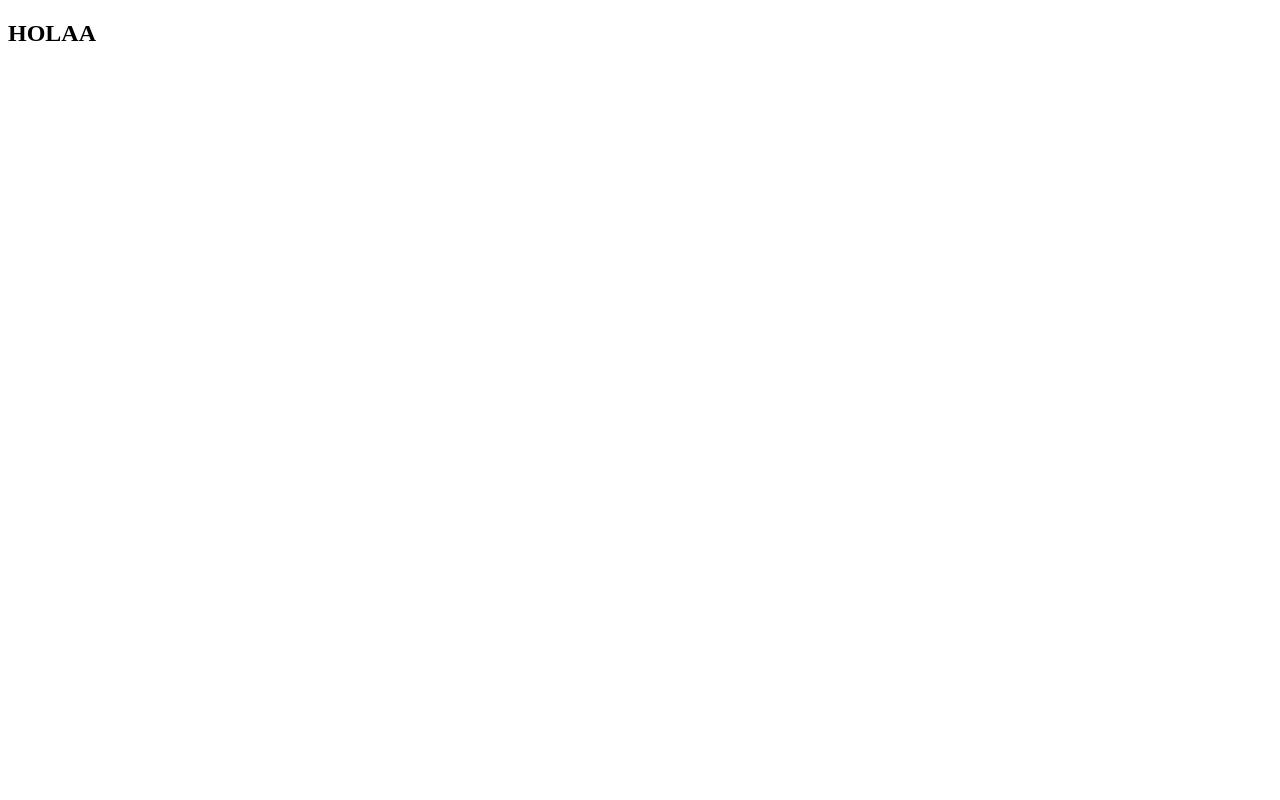
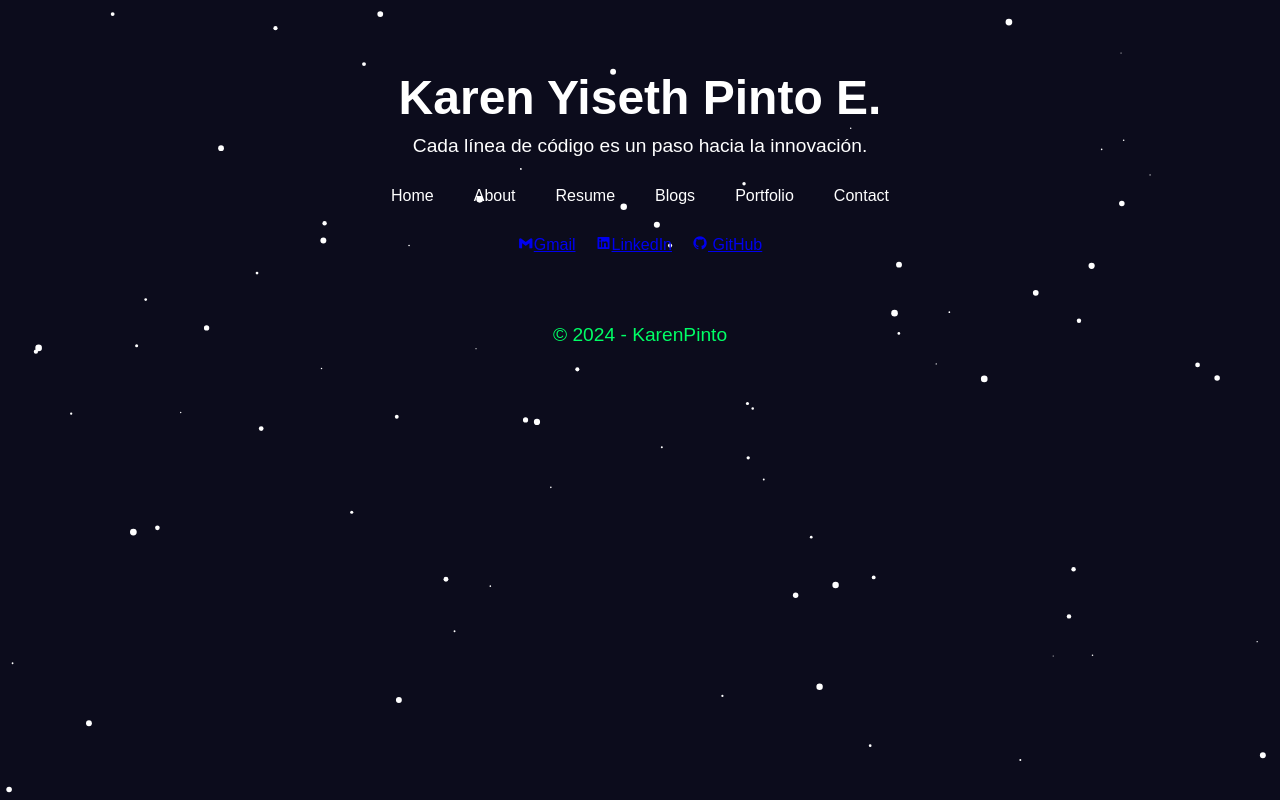
Before and after one commit to KarenYisethPintoEspejo/portafolio, a website: page public/index.html in a window 1280 px wide. Drawn offline with nearby package versions, Linux system fonts and the light colour scheme.

Commit message:
feat: :construction: Se comenzo con el fondo y texto de la primera pagina

```diff
--- a/public/css/style.css
+++ b/public/css/style.css
@@ -0,0 +1,92 @@
+* {
+    margin: 0;
+    padding: 0;
+    box-sizing: border-box;
+}
+
+body {
+    font-family: 'Arial', sans-serif;
+    background-color: #0c0c1c;
+    color: white;
+    text-align: center;
+    overflow: hidden;
+}
+
+.container {
+    max-width: 1200px;
+    margin: 0 auto;
+    padding: 20px;
+    position: relative;
+    z-index: 1;
+}
+
+header {
+    margin-top: 50px;
+}
+
+h1 {
+    font-size: 3rem;
+    font-weight: bold;
+}
+
+p {
+    font-size: 1.2rem;
+    margin-top: 10px;
+}
+
+nav ul {
+    list-style: none;
+    margin: 30px 0;
+    display: flex;
+    justify-content: center;
+    gap: 20px;
+}
+
+nav ul li a {
+    text-decoration: none;
+    color: white;
+    font-size: 1rem;
+    padding: 5px 10px;
+    border-bottom: 2px solid transparent;
+}
+
+nav ul li a:hover {
+    border-bottom: 2px solid #00ff66;
+}
+
+.social-icons {
+    margin-top: 30px;
+    display: flex;
+    justify-content: center;
+    gap: 20px;
+}
+
+.social-icons a img {
+    width: 30px;
+    height: 30px;
+    filter: brightness(0) invert(1);
+}
+
+.deer-image {
+    margin-top: 50px;
+}
+
+.deer-image img {
+    width: 300px;
+}
+
+footer {
+    margin-top: 50px;
+    font-size: 0.8rem;
+    color: #00ff66;
+}
+
+canvas {
+    display: block;
+    position: absolute;
+    top: 0;
+    left: 0;
+    width: 100%;
+    height: 100%;
+    z-index: -1;
+}
--- a/public/index.html
+++ b/public/index.html
@@ -1,11 +1,43 @@
 <!DOCTYPE html>
-<html lang="en">
+<html lang="es">
 <head>
     <meta charset="UTF-8">
     <meta name="viewport" content="width=device-width, initial-scale=1.0">
-    <title>Document</title>
+    <title>Portafolio Desarrollador</title>
+    <link rel="stylesheet" href="https://unpkg.com/boxicons@latest/css/boxicons.min.css">
+    <link rel="stylesheet" href="./css/style.css">
 </head>
 <body>
-    <h2>HOLAA</h2>
+    <canvas id="canvas"></canvas>
+
+    <div class="container">
+        <header>
+            <h1>Karen Yiseth Pinto E.</h1>
+            <p>Cada línea de código es un paso hacia la innovación.</p>
+        </header>
+
+        <nav>
+            <ul>
+                <li><a href="#home">Home</a></li>
+                <li><a href="#about">About</a></li>
+                <li><a href="#resume">Resume</a></li>
+                <li><a href="#blogs">Blogs</a></li>
+                <li><a href="#portfolio">Portfolio</a></li>
+                <li><a href="#contact">Contact</a></li>
+            </ul>
+        </nav>
+
+        <div class="social-icons">
+            <a href="#"><i class='bx bxl-gmail' ></i>Gmail</a>
+            <a href="#"><i class='bx bxl-linkedin-square' ></i>LinkedIn</a>
+            <a href="#"><i class='bx bxl-github'></i> GitHub</a>
+        </div>
+    </div>
+
+    <footer>
+        <p>&copy; 2024 - KarenPinto</p>
+    </footer>
+
+    <script src="./js/main.js"></script>
 </body>
 </html>
--- a/public/js/main.js
+++ b/public/js/main.js
@@ -0,0 +1,108 @@
+document.querySelectorAll('.social-icons a').forEach(icon => {
+    icon.addEventListener('mouseover', () => {
+        icon.style.transform = 'scale(1.2)';
+        icon.style.transition = 'transform 0.2s ease-in-out';
+    });
+
+    icon.addEventListener('mouseout', () => {
+        icon.style.transform = 'scale(1)';
+    });
+});
+
+const canvas = document.getElementById('canvas');
+const ctx = canvas.getContext('2d');
+canvas.width = window.innerWidth;
+canvas.height = window.innerHeight;
+
+const particlesArray = [];
+
+const mouse = {
+    x: null,
+    y: null,
+    radius: 100
+};
+
+
+window.addEventListener('mousemove', function(event) {
+    mouse.x = event.x;
+    mouse.y = event.y;
+});
+
+class Particle {
+    constructor(x, y, directionX, directionY, size, color) {
+        this.x = x;
+        this.y = y;
+        this.directionX = directionX;
+        this.directionY = directionY;
+        this.size = size;
+        this.color = color;
+    }
+
+
+    draw() {
+        ctx.beginPath();
+        ctx.arc(this.x, this.y, this.size, 0, Math.PI * 2, false);
+        ctx.fillStyle = this.color;
+        ctx.fill();
+    }
+
+    update() {
+        if (this.x + this.size > canvas.width || this.x - this.size < 0) {
+            this.directionX = -this.directionX;
+        }
+        if (this.y + this.size > canvas.height || this.y - this.size < 0) {
+            this.directionY = -this.directionY;
+        }
+
+        this.x += this.directionX;
+        this.y += this.directionY;
+
+        const dx = mouse.x - this.x;
+        const dy = mouse.y - this.y;
+        const distance = Math.sqrt(dx * dx + dy * dy);
+        if (distance < mouse.radius) {
+            ctx.beginPath();
+            ctx.moveTo(this.x, this.y);
+            ctx.lineTo(mouse.x, mouse.y);
+            ctx.strokeStyle = this.color;
+            ctx.lineWidth = 0.5;
+            ctx.stroke();
+            ctx.closePath();
+        }
+
+        this.draw();
+    }
+}
+
+function init() {
+    particlesArray.length = 0;
+    const numberOfParticles = (canvas.width * canvas.height) / 13000;
+    for (let i = 0; i < numberOfParticles; i++) {
+        const size = (Math.random() * 3) + 0.5;
+        const x = Math.random() * (canvas.width - size * 2) + size;
+        const y = Math.random() * (canvas.height - size * 2) + size;
+        const directionX = (Math.random() * 2) - 1;
+        const directionY = (Math.random() * 2) - 1;
+        const color = '#fff';
+
+        particlesArray.push(new Particle(x, y, directionX, directionY, size, color));
+    }
+}
+
+function animate() {
+    requestAnimationFrame(animate);
+    ctx.clearRect(0, 0, canvas.width, canvas.height);
+
+    particlesArray.forEach(particle => {
+        particle.update();
+    });
+}
+
+window.addEventListener('resize', function() {
+    canvas.width = innerWidth;
+    canvas.height = innerHeight;
+    init();
+});
+
+init();
+animate();
```
